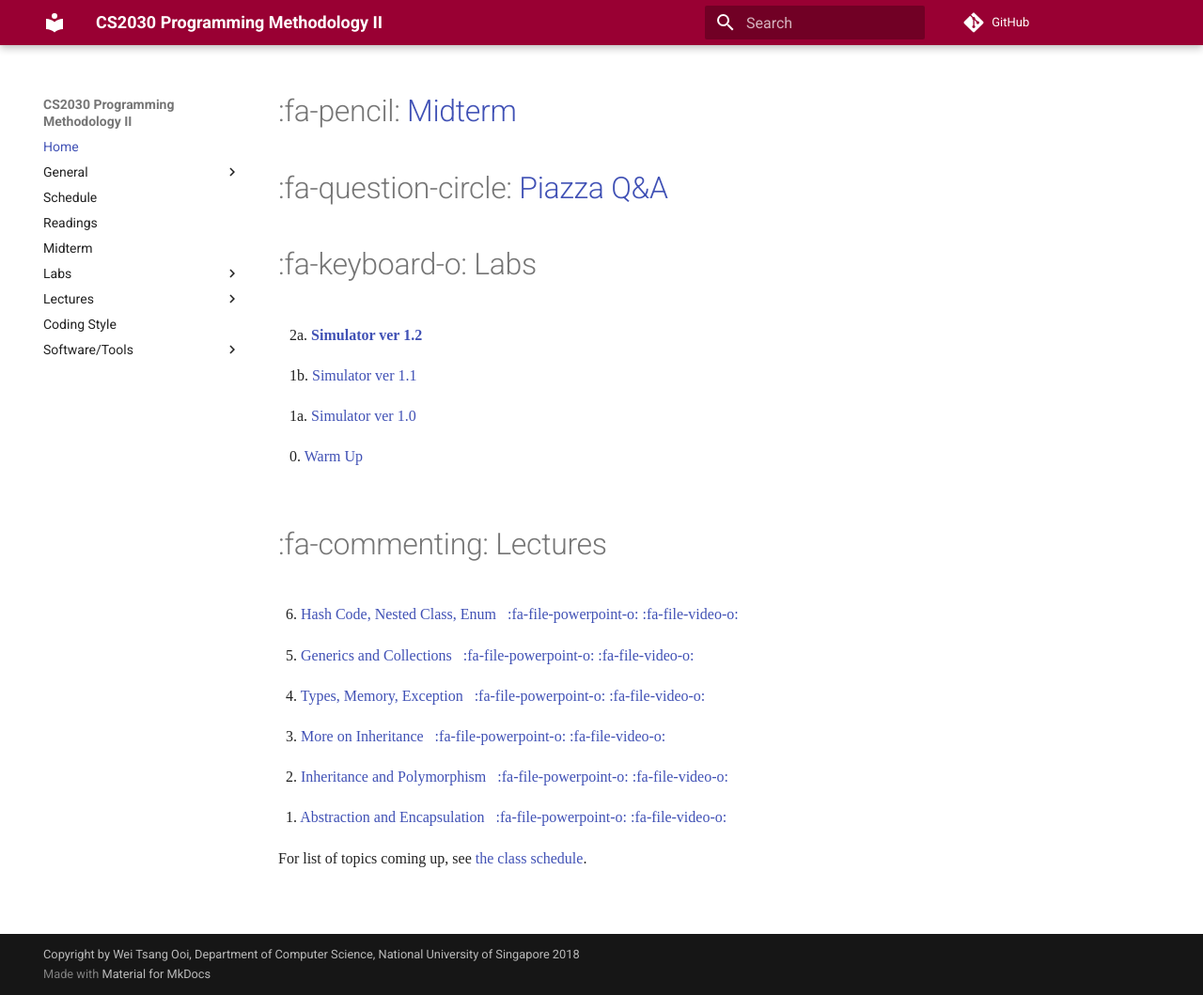
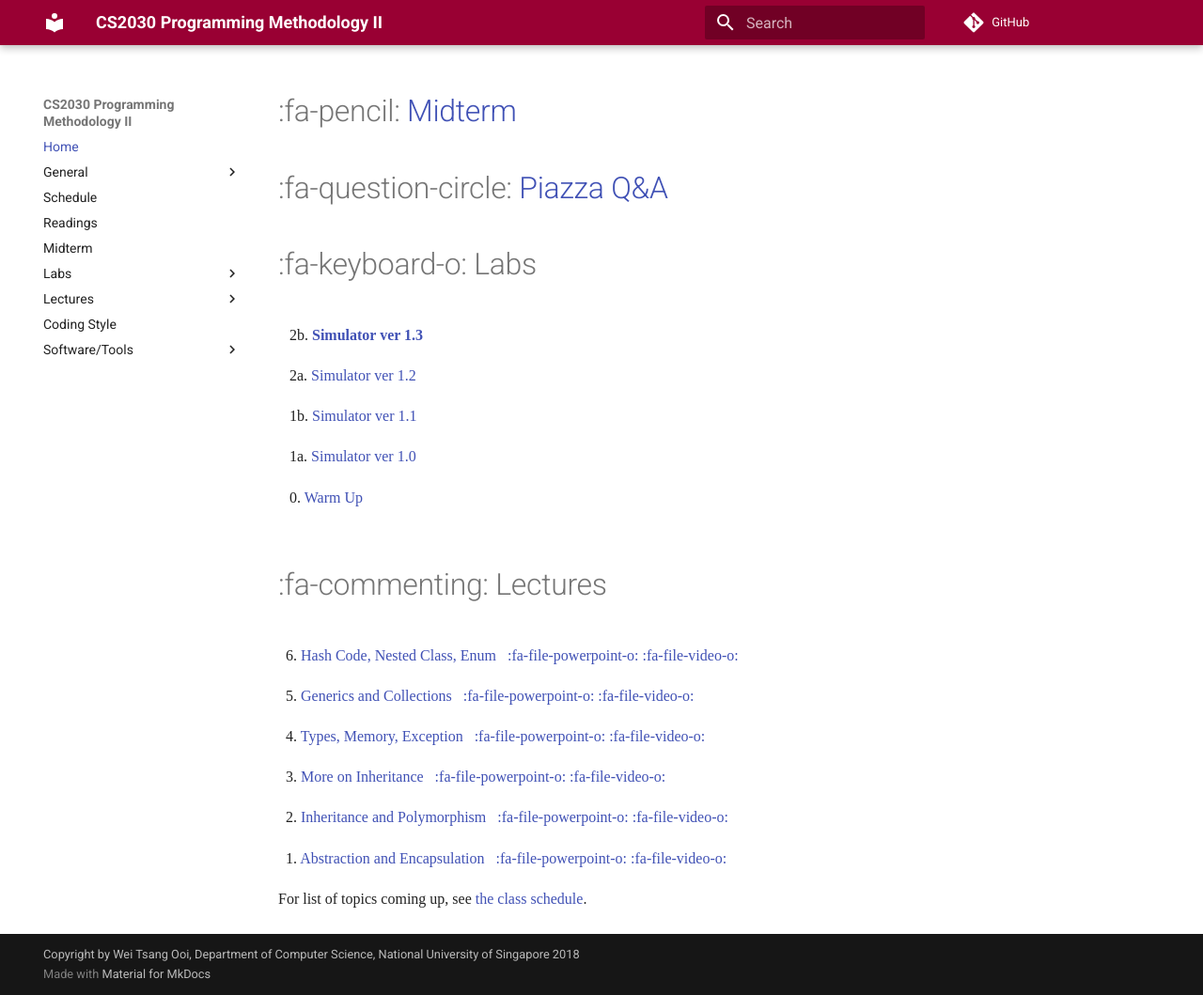
Before and after one commit to nus-cs2030/1718-s2, an MkDocs documentation site: the page built from docs/index.md, in a window 1280 px wide and 1059 px high. Shown: the whole window at 94% size. Built offline with MkDocs 1.6.1 and Material for MkDocs 9.7.7, drawn with Linux system fonts in a browser that asks for light colours; nearby versions of some CDN libraries; some web fonts are replaced; comment, search, counter and statistics services are not loaded; old or Windows-style settings are respelled for this version of MkDocs.

Commit message:
Add Lab 2b

```diff
--- a/docs/index.md
+++ b/docs/index.md
@@ -4,7 +4,9 @@
 
 # :fa-keyboard-o: Labs
 
-&nbsp;&nbsp; 2a. [**Simulator ver 1.2**](lab2a.md)
+&nbsp;&nbsp; 2b. [**Simulator ver 1.3**](lab2b.md)
+
+&nbsp;&nbsp; 2a. [Simulator ver 1.2](lab2a.md)
 
 &nbsp;&nbsp; 1b. [Simulator ver 1.1](lab1b.md)
 
--- a/mkdocs.yml
+++ b/mkdocs.yml
@@ -9,9 +9,10 @@ pages:
   - Midterm: 'midterm.md'
   - Labs:
       - 0 Warm Up: 'lab0.md'
-      - 1a v1.0: 'lab1a.md'
+      - 1a Simulator v1.0: 'lab1a.md'
       - 1b Simulator v1.1: 'lab1b.md'
       - 2a Simulator v1.2: 'lab2a.md'
+      - 2b Simulator v1.3: 'lab2b.md'
   - Lectures:
       - 1. Abstraction & Encapsulation: 'lec01.md'
       - 2. Interface, Inheritance & Polymorphism: 'lec02.md'
```
